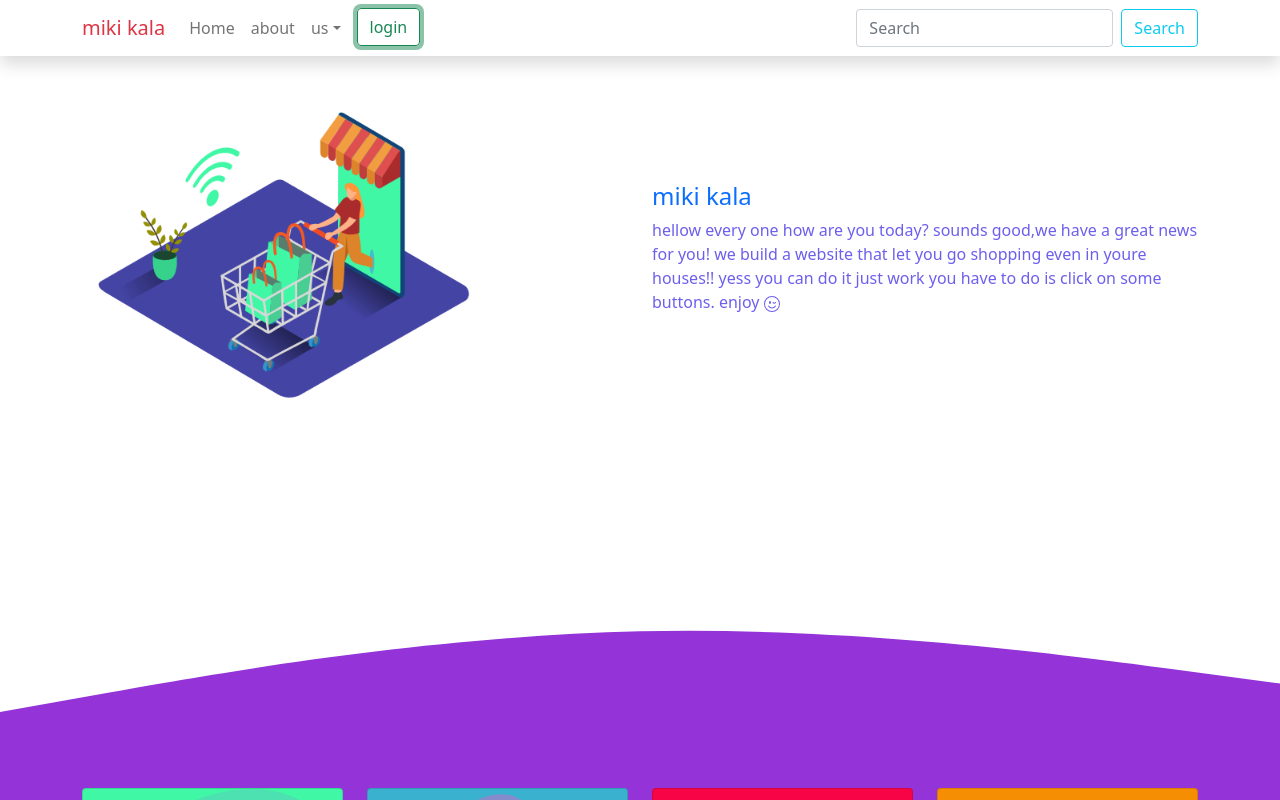
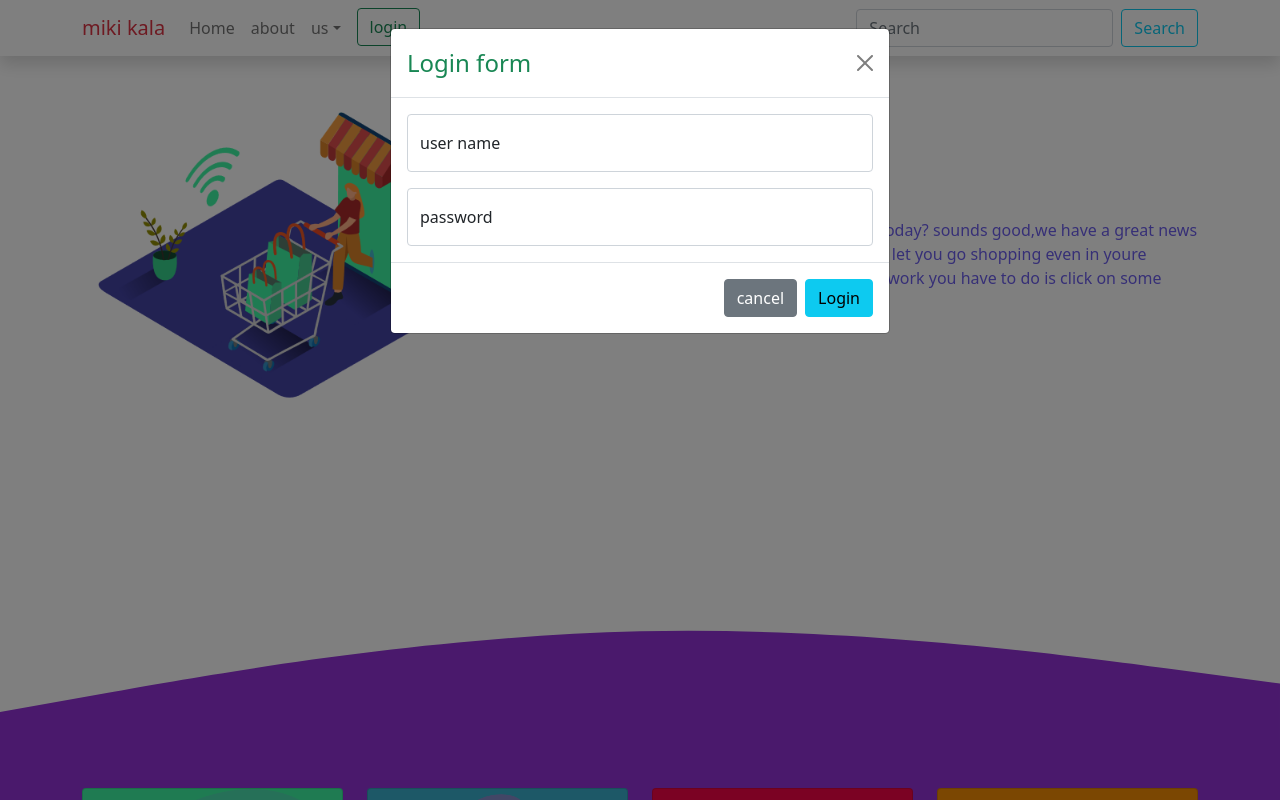
Before and after one commit to mohammadkamraan/react-redux-thunk--shop-project, a React (Create React App) app: page / in a window 1280 px wide. Both pictures are taken after a click on the button "login". Shown: the top 800 px of the page. Built offline with nearby package versions, Linux system fonts and the light colour scheme; no server answers.

Commit message:
login modals

```diff
--- a/src/Components/Home.js
+++ b/src/Components/Home.js
@@ -3,7 +3,7 @@ import React from "react";
 //import comps
 import MikiKala from './MikiKala';
 import CategoryCards from "./CategoryCards";
-import LoginSection from "./LoginSection";
+import SingUp from "./SingUp";
 
 const Home = () => {
 
@@ -12,7 +12,7 @@ const Home = () => {
         <>
             <MikiKala />
             <CategoryCards />
-            <LoginSection />
+            <SingUp />
         </>
     )
 }
--- a/src/Components/Navbar.js
+++ b/src/Components/Navbar.js
@@ -1,9 +1,29 @@
-import React from "react";
+import React, { useState } from "react";
 import 'bootstrap/dist/css/bootstrap.min.css';
-import { Navbar, Container, Nav, NavDropdown, Form, FormControl, Button } from 'react-bootstrap';
+import { Navbar, Container, Nav, NavDropdown, Form, FormControl, Button, Modal, FloatingLabel } from 'react-bootstrap';
+import { useDispatch, useSelector } from "react-redux";
 
 
 const Header = () => {
+
+    // const [show, setShow] = useState(false);
+
+    const dispath = useDispatch()
+
+    const shown = useSelector(state => state.userLogin)
+
+    console.log(shown)
+
+    const handleClose = () => {
+        dispath({
+            type: 'hideLogin'
+        })
+    }
+    const handleShow = () => {
+        dispath({
+            type: 'showLogin'
+        })
+    }
     return (
         <header>
             <Navbar collapseOnSelect expand="lg" bg="white" variant="light" className='shadow position-sticky sticky-top '>
@@ -23,9 +43,35 @@ const Header = () => {
                             </NavDropdown>
                             <div className='rowd-flex align-items-center'>
                                 <div className='col-3'>
-                                    <Button variant="outline-success"
+                                    <Button onClick={handleShow} variant="outline-success"
                                         className='mb-2 ms-lg-2 mt-2 mb-lg-0 mt-lg-0'>login
                                     </Button>
+                                    <Modal show={shown} onHide={handleClose}>
+                                        <Modal.Header closeButton>
+                                            <Modal.Title className='text-success' >Login form</Modal.Title>
+                                        </Modal.Header>
+                                        <Modal.Body>
+                                            <FloatingLabel controlId="floatingPassword" label="user name" className='mb-3'
+                                            >
+                                                <Form.Control type="text" placeholder="user name" />
+                                            </FloatingLabel>
+
+                                            <FloatingLabel
+                                                controlId="floatingInput"
+                                                label="password"
+                                            >
+                                                <Form.Control type="password" placeholder="youre password" />
+                                            </FloatingLabel>
+                                        </Modal.Body>
+                                        <Modal.Footer>
+                                            <Button variant="secondary" onClick={handleClose}>
+                                                cancel
+                                            </Button>
+                                            <Button variant="info" >
+                                                Login
+                                            </Button>
+                                        </Modal.Footer>
+                                    </Modal>
                                 </div>
                             </div>
                         </Nav>
@@ -45,4 +91,5 @@ const Header = () => {
     )
 }
 
+
 export default Header;
--- a/src/Components/ProductCard.js
+++ b/src/Components/ProductCard.js
@@ -7,7 +7,8 @@ import { useParams } from 'react-router';
 import axios from 'axios';
 
 //import bootstrap
-import { Spinner, Button } from 'react-bootstrap';
+import { Spinner, Button, Modal } from 'react-bootstrap';
+import { useDispatch } from 'react-redux';
 
 const ProductCard = () => {
 
@@ -15,9 +16,12 @@ const ProductCard = () => {
     const [loading, setLoding] = useState(true)
     const [login, setLogin] = useState(true)
     const [quantity, setQuantity] = useState(1)
+    const [show, setShow] = useState(false);
+
+
+
     const params = useParams()
-
-    console.log(params.id)
+    const dispath = useDispatch()
 
     useEffect(() => {
         axios.get(`https://fakestoreapi.com/products/${params.id}`)
@@ -29,6 +33,12 @@ const ProductCard = () => {
     }, [])
 
 
+    const handleShowLogin = () => {
+        dispath({
+            type: 'showLogin'
+        })
+    }
+
     const incrace = () => {
         let quantityy = quantity
         quantityy++
@@ -39,6 +49,9 @@ const ProductCard = () => {
         quantityy--
         setQuantity(quantityy)
     }
+
+    const handleClose = () => setShow(false);
+    const handleShow = () => setShow(true);
 
     console.log(product)
     return (
@@ -62,13 +75,27 @@ const ProductCard = () => {
                                         <p className="card-text">{product.description}</p>
                                         <p className="card-text">quantity: {quantity}</p>
                                         <p className="card-text d-flex align-items-end">{product.price * quantity}$</p>
-                                        {login ? <> <Button variant='success align-items-center'>add to cart
+                                        {login ? <> <Button onClick={handleShow} variant='success align-items-center'>add to cart
                                             <span className='ms-2'>
                                                 <svg xmlns="http://www.w3.org/2000/svg" width="16" height="16" fill="currentColor" class="bi bi-cart-plus-fill" viewBox="0 0 16 16">
                                                     <path d="M.5 1a.5.5 0 0 0 0 1h1.11l.401 1.607 1.498 7.985A.5.5 0 0 0 4 12h1a2 2 0 1 0 0 4 2 2 0 0 0 0-4h7a2 2 0 1 0 0 4 2 2 0 0 0 0-4h1a.5.5 0 0 0 .491-.408l1.5-8A.5.5 0 0 0 14.5 3H2.89l-.405-1.621A.5.5 0 0 0 2 1H.5zM6 14a1 1 0 1 1-2 0 1 1 0 0 1 2 0zm7 0a1 1 0 1 1-2 0 1 1 0 0 1 2 0zM9 5.5V7h1.5a.5.5 0 0 1 0 1H9v1.5a.5.5 0 0 1-1 0V8H6.5a.5.5 0 0 1 0-1H8V5.5a.5.5 0 0 1 1 0z" />
                                                 </svg>
                                             </span>
                                         </Button>
+                                            <Modal show={show} onHide={handleClose}>
+                                                <Modal.Header closeButton>
+                                                    <Modal.Title>Modal heading</Modal.Title>
+                                                </Modal.Header>
+                                                <Modal.Body>Woohoo, you're reading this text in a modal!</Modal.Body>
+                                                <Modal.Footer>
+                                                    <Button variant="secondary" onClick={handleClose}>
+                                                        Close
+                                                    </Button>
+                                                    <Button variant="primary" onClick={handleClose}>
+                                                        Save Changes
+                                                    </Button>
+                                                </Modal.Footer>
+                                            </Modal>
                                             <Button onClick={incrace} className='ms-2 me-3' variant='success'>
                                                 <svg xmlns="http://www.w3.org/2000/svg" width="16" height="16" fill="currentColor" class="bi bi-arrow-up" viewBox="0 0 16 16">
                                                     <path fill-rule="evenodd" d="M8 15a.5.5 0 0 0 .5-.5V2.707l3.146 3.147a.5.5 0 0 0 .708-.708l-4-4a.5.5 0 0 0-.708 0l-4 4a.5.5 0 1 0 .708.708L7.5 2.707V14.5a.5.5 0 0 0 .5.5z" />
@@ -79,7 +106,7 @@ const ProductCard = () => {
                                                 </svg>
                                             </Button>
                                         </>
-                                            : <Button disabled variant='warning'>for shopping you have to login</Button>}
+                                            : <Button onClick={handleShowLogin} variant='warning'>for shopping you have to login</Button>}
                                     </div>
                                 </div>
                             </div>
--- a/src/Components/LoginSection.js
+++ b/src/Components/SingUp.js
@@ -1,7 +1,7 @@
 import React, { useEffect, useState } from "react";
 
 //import bootstrap
-import { Form, FormControl, Button, FloatingLabel } from 'react-bootstrap';
+import { Form, Button, FloatingLabel } from 'react-bootstrap';
 import 'bootstrap/dist/css/bootstrap.min.css';
 
 //import images
@@ -11,7 +11,7 @@ import Family from '../images/Family.png';
 import axios from "axios";
 
 
-const LoginSection = () => {
+const SingUp = () => {
 
     const [name, setName] = useState('')
     const [lastName, setlastName] = useState('')
@@ -102,7 +102,7 @@ const LoginSection = () => {
                     <img src={Family} className='img-fluid' />
                 </div>
                 <div className='col-md-5 ms-auto'>
-                    <h5 style={{ color: '#9d6beb' }} className='mb-4'>enter the specifications for login <svg xmlns="http://www.w3.org/2000/svg" width="16" height="16" fill="currentColor" class="bi bi-arrow-down-circle-fill" viewBox="0 0 16 16">
+                    <h5 style={{ color: '#9d6beb' }} className='mb-4'>enter the specifications for Sing up <svg xmlns="http://www.w3.org/2000/svg" width="16" height="16" fill="currentColor" class="bi bi-arrow-down-circle-fill" viewBox="0 0 16 16">
                         <path d="M16 8A8 8 0 1 1 0 8a8 8 0 0 1 16 0zM8.5 4.5a.5.5 0 0 0-1 0v5.793L5.354 8.146a.5.5 0 1 0-.708.708l3 3a.5.5 0 0 0 .708 0l3-3a.5.5 0 0 0-.708-.708L8.5 10.293V4.5z" />
                     </svg></h5>
                     <FloatingLabel
@@ -139,7 +139,7 @@ const LoginSection = () => {
                         onChange={addressHanler}>
                         <Form.Control type="text" placeholder="address" />
                     </FloatingLabel>
-                    <Button onClick={userSingIn} variant='outline-primary'>login</Button>
+                    <Button onClick={userSingIn} variant='outline-primary'>Sing up</Button>
                 </div>
             </div>
         </div>
@@ -147,4 +147,4 @@ const LoginSection = () => {
 }
 
 
-export default LoginSection;
+export default SingUp;
--- a/src/reducer/allProducts.js
+++ b/src/reducer/allProducts.js
@@ -1,5 +1,4 @@
 export const categories = (state = '', action) => {
-    console.log(action.products)
     switch (action.type) {
         case 'sendProducts':
             return action.products
--- a/src/reducer/index.js
+++ b/src/reducer/index.js
@@ -2,8 +2,10 @@ import { combineReducers } from 'redux';
 
 //import reducers
 import { categories } from './allProducts';
+import { userLogin } from './userLogin';
 
 
 export default combineReducers({
-    categories
+    categories,
+    userLogin
 })
--- /dev/null
+++ b/src/reducer/userLogin.js
@@ -0,0 +1,11 @@
+export const userLogin = (state = false, action) => {
+    console.log(action.type)
+    switch (action.type) {
+        case 'showLogin':
+            return true
+        case 'hideLogin':
+            return false
+        default:
+            return state
+    }
+}
```
